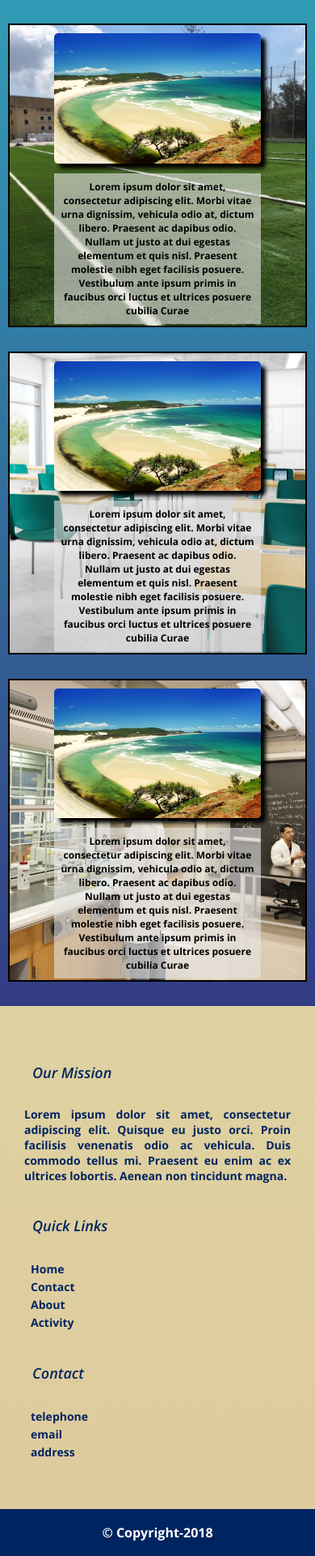
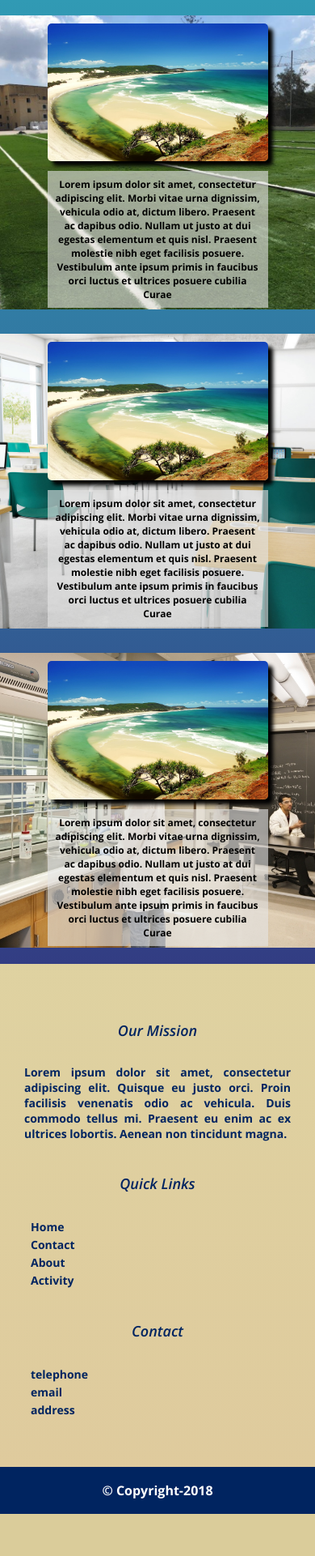
Before and after one commit to SohamNathani/School-Project, a PHP site: page /about.php in a window 390 px wide. Shown: the part 1316-3237 px from the top of the page at 81% size. After the commit the page ends 3185 px from the top, so only its background shows below. Run offline with PHP 8.4, Linux system fonts and the light colour scheme.

Commit message:
about page final

```diff
--- a/about.php
+++ b/about.php
@@ -97,8 +97,9 @@
                     </table>
                 </div>
             </div>
+        </div>
              <div class="infra_s">
-                <h1>- Infrastructure -</h1>
+                <h1 class="infra">- Infrastructure -</h1>
 
 	                <div class="infra_d">
 	                  <img src="assets/Images/random2.jpg">
@@ -133,7 +134,7 @@
                        </p>
 	                </div>
             </div>
-        </div>
+
             <?php include_once "Includes/footer.php" ?>
 
     </main>
--- a/assets/css/about.css
+++ b/assets/css/about.css
@@ -5,12 +5,13 @@ body{
    background-size: 250px 250px;
     background-repeat: repeat; */
     background-image: linear-gradient(to bottom, #71eaff 0%, #30cfd0 20%, #330867 100%);
+
 }
 
 .container *{
     margin-top:5px;
     margin-bottom:5px;
-    font-family: 'Open Sans', sans-serif;
+
 }
 
 .container{
@@ -56,7 +57,7 @@ h1{
     font-size:30px;
     color: rgba(64, 110, 157, 1);
     padding-bottom:5px;
-    /* text-align: center; */
+     text-align: center;
     margin-bottom:20px;
     font-weight: 500;
 
@@ -91,9 +92,9 @@ td{
   flex-direction: row;
   justify-content: space-around;
   text-align:left;
-  width:95%;
+  width:100%;
   margin-top:30px;
-  margin-left:5%;
+
 
 
 }
@@ -102,11 +103,12 @@ td{
   flex-direction: row-reverse;
   justify-content: space-around;
   text-align:right;
-  width:95%;
+  width:100%;
   margin-top:30px;
-  margin-right:5%;
+
 
   }
+
 
 .infra_d img{
   width:auto;
@@ -129,7 +131,7 @@ td{
   background-repeat: no-repeat;
   background-size: cover;
   background-position: center;
-  border: 2px solid black;
+  /*border: 2px solid black;*/
 
 }
 .infra_d p {
@@ -143,23 +145,22 @@ td{
   background-repeat: no-repeat;
   background-size: cover;
   background-position: center;
-  border: 2px solid black;
+  /*border: 2px solid black;*/
 }
 .infra_d:nth-child(4){
   background-image: url("../Images/background6.jpg");
   background-repeat: no-repeat;
   background-size: cover;
   background-position: center;
-  border: 2px solid black;
+
 }
 .infra_d:nth-child(5){
   background-image: url("../Images/background7.jpg");
   background-repeat: no-repeat;
   background-size: cover;
   background-position: center;
-  border: 2px solid black;
+  /*border: 2px solid black;*/
 }
-
 
 
 td:nth-of-type(1), td:nth-of-type(1){
@@ -179,13 +180,13 @@ td:nth-of-type(4), td:nth-of-type(4){
 
 @media only screen and (max-width:768px){
     .infra_d:nth-child(even){
+      width:100%;
       display:flex;
       flex-direction: column;
       align-content:center;
       justify-content: flex-start;
       text-align: left;
-      margin-left: 2.5%;
-      margin-right:2.5%;
+
     }
     .infra_d:nth-child(odd){
       display:flex;
@@ -193,8 +194,7 @@ td:nth-of-type(4), td:nth-of-type(4){
       align-content:center;
       justify-content: flex-start;
       text-align: left;
-      margin-right:2.5%;
-      margin-left: 2.5%;
+      width:100%;
     }
     .infra_d img{
       width:70%;
@@ -229,8 +229,7 @@ td:nth-of-type(4), td:nth-of-type(4){
       width:70%;
       font-size:12px;
       margin:2px auto;
-
-    }
+      }
     th, td{
       font-size: 10px;
       padding:10px 9px;
```
